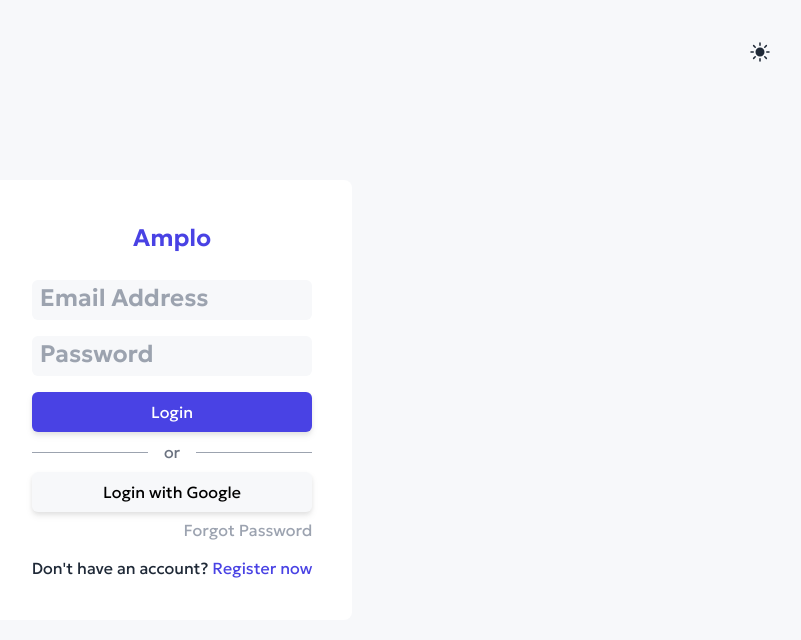
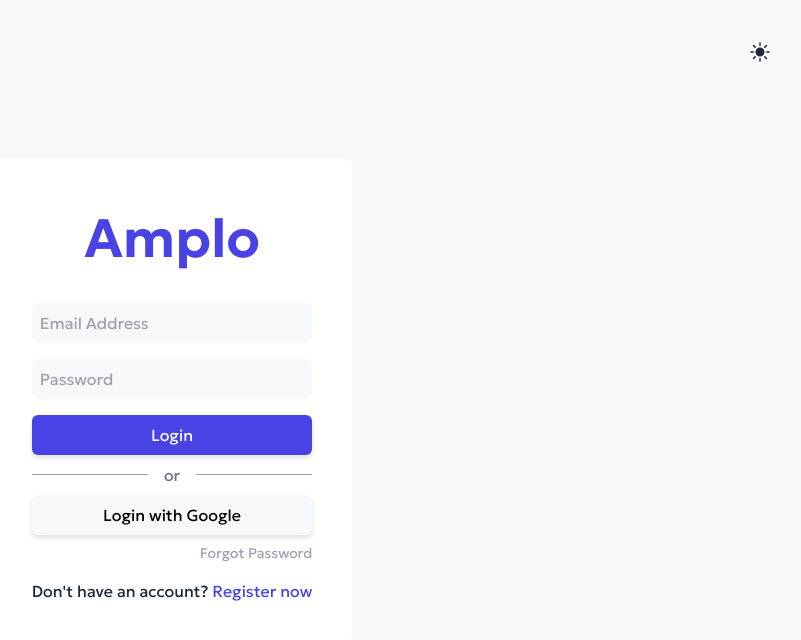
Before and after one commit to b14tz/habitual, a React (Vite) app in the folder client/: page /login in a window 1280 px wide. Shown: the top 640 px of the page, without its empty margins (468-1269 px from the left). Built offline with nearby package versions, Linux system fonts and the light colour scheme; no server answers.

Commit message:
removed context based setup

```diff
--- a/client/src/components/Nav.jsx
+++ b/client/src/components/Nav.jsx
@@ -1,5 +1,4 @@
-import { React, useContext } from 'react'
-import { getCurrentDate } from '../lib/date';
+import { React } from 'react'
 import { SunIcon, MoonIcon, Cog6ToothIcon as SettingsIconSolid } from "@heroicons/react/24/solid";
 import { Cog6ToothIcon as SettingsIconOutline } from "@heroicons/react/24/outline";
 import { HomeIcon as HomeIconSolid} from "@heroicons/react/20/solid";
@@ -7,18 +6,16 @@ import { HomeIcon as HomeIconOutline } from "@heroicons/react/24/outline";
 import { useNavigate } from 'react-router-dom';
 import { auth } from "../lib/firebase";
 import { useAuthState } from "react-firebase-hooks/auth";
-import { SetupContext } from "../contexts/SetupContext";
 
 export default function Nav({darkMode, toggleDarkMode, habits, name, setName}) {
     const navigate = useNavigate()
     const [user] = useAuthState(auth)
-    const {setup} = useContext(SetupContext)
 
     return (
         <>
             <nav>
                 {
-                    (user && !setup)?
+                    (user)?
                     <div className="fixed top-0 left-0 right-0 flex flex-row place-content-between items-start p-10">
                         <button
                             onClick={() => {navigate("/account")}}
--- a/client/src/components/auth/Protected.jsx
+++ b/client/src/components/auth/Protected.jsx
@@ -1,20 +1,15 @@
-import React, {useContext} from 'react'
+import React from 'react'
 import { Navigate } from 'react-router-dom'
-import { auth, logInWithEmailAndPassword, signInWithGoogle } from "../../lib/firebase";
+import { auth } from "../../lib/firebase";
 import { useAuthState } from "react-firebase-hooks/auth";
-import { SetupContext } from '../../contexts/SetupContext';
 
 export default function Protected({ children }) {
   const [ user ] = useAuthState(auth);
-  const {setup} = useContext(SetupContext);
 
   // if the user isn't logged in, redirect them to the login page
   if(!user){
     return <Navigate to="/login" />
   }
-  // if the user hasn't fully set up their account, redirect them to the set up page
-  if(setup){
-    return <Navigate to="/setup" />
-  }
+
   return children
 }
--- a/client/src/contexts/SetupContext.jsx
+++ /dev/null
@@ -1,13 +0,0 @@
-import { createContext, useContext, useState } from "react";
-
-export const SetupContext = createContext(true)
-
-export const SetupContextProvider = ({children, initial}) => {
-    const [setup, setSetup] = useState(initial)
-
-    return (
-        <SetupContext.Provider value={ {setup, setSetup} }>
-            {children}
-        </SetupContext.Provider>
-    )
-}
--- a/client/src/main.jsx
+++ b/client/src/main.jsx
@@ -3,14 +3,11 @@ import ReactDOM from 'react-dom/client'
 import App from './App.jsx'
 import './styles/index.css'
 import { BrowserRouter as Router } from 'react-router-dom'
-import { SetupContextProvider } from './contexts/SetupContext.jsx'
 
 ReactDOM.createRoot(document.getElementById('root')).render(
   <React.StrictMode>
-    <SetupContextProvider initial={true}>
-      <Router>
-        <App />
-      </Router>
-    </SetupContextProvider>
+    <Router>
+      <App />
+    </Router>
   </React.StrictMode>,
 )
--- a/client/src/pages/Login.jsx
+++ b/client/src/pages/Login.jsx
@@ -18,7 +18,7 @@ export default function Login() {
     return (
         <div className="flex justify-center items-center w-full h-screen">
             <div className="flex flex-col bg-white dark:bg-black p-10 rounded-lg">
-                <h3 className="text-purple-1 m-auto mb-6">Amplo</h3>
+                <h1 className="text-purple-1 m-auto mb-6">Amplo</h1>
                 <input
                     type="text"
                     className="p-2 mb-4 rounded-md bg-white-1 dark:bg-black-2"
@@ -49,8 +49,8 @@ export default function Login() {
                 <button className="bg-white-1 text-black mb-2 drop-shadow-md py-2 rounded-md" onClick={signInWithGoogle}>
                     <p>Login with Google</p>
                 </button>
-                <Link to="/reset" className="text-grey-123 text-sm self-end mb-4">
-                    <p className="text-grey-123">Forgot Password</p>
+                <Link to="/reset" className="text-grey-123 self-end mb-4">
+                    <p className="text-grey-123 text-sm">Forgot Password</p>
                 </Link>
                 <p>Don't have an account? <Link to="/register" className="text-purple-1">Register now</Link></p>
             </div>
--- a/client/src/pages/Register.jsx
+++ b/client/src/pages/Register.jsx
@@ -11,8 +11,8 @@ export default function Register() {
     const [email, setEmail] = useState("");
     const [password, setPassword] = useState("");
     const [name, setName] = useState("");
-    const [user, loading, error] = useAuthState(auth);
-    const navigate = useNavigate();
+    const [user, loading] = useAuthState(auth);
+    const navigate = useNavigate()
     const register = () => {
       if (!name) alert("Please enter name");
       registerWithEmailAndPassword(name, email, password);
@@ -24,7 +24,7 @@ export default function Register() {
     return (
         <div className="flex justify-center items-center w-full h-screen">
             <div className="flex flex-col bg-white dark:bg-black p-10 rounded-lg">
-                <h3 className="text-purple-1 m-auto mb-6">Amplo</h3>
+                <h1 className="text-purple-1 m-auto mb-6">Amplo</h1>
                 <input
                     type="text"
                     className="p-2 mb-4 rounded-md bg-white-1 dark:bg-black-2"
--- a/client/src/pages/Setup.jsx
+++ b/client/src/pages/Setup.jsx
@@ -1,8 +1,7 @@
-import React, { useState, useContext } from 'react'
+import React, { useState } from 'react'
 import SetHabits from '../components/setUp/SetHabits'
 import SetName from '../components/setUp/SetName';
 import SetSpecifics from '../components/setUp/SetSpecifics';
-import { SetupContext } from '../contexts/SetupContext';
 //import { ArrowRightCircleIcon, ArrowLeftCircleIcon } from "@heroicons/react/20/solid";
 import { ArrowRightCircleIcon, ArrowLeftCircleIcon } from "@heroicons/react/24/outline";
 import { useNavigate } from 'react-router-dom';
@@ -12,7 +11,6 @@ export default function Setup() {
   const [name, setName] = useState("")
   const [habits, setHabits] = useState([])
   const [page, setPage] = useState(0)
-  const { setup, setSetup } = useContext(SetupContext);
   const navigate = useNavigate();
 
   const pages = [
@@ -22,9 +20,7 @@ export default function Setup() {
   ]
 
   const handleFinishSetup = () => {
-    setSetup(false)
     navigate("/")
-    console.log(setup)
   }
 
   return (
--- a/client/src/styles/index.css
+++ b/client/src/styles/index.css
@@ -28,13 +28,19 @@ h2 {
     font-size: 2.25rem;
 }
 
-h3,h4,h5,h6, ::placeholder, .input-text {
+h3,h4,h5,h6 {
     font-family: 'Geologica', sans-serif;
     font-weight: 600;
     font-size: 1.5rem;
 }
 
-p {
+::placeholder.setup, .input-text.setup {
+    font-family: 'Geologica', sans-serif;
+    font-weight: 600;
+    font-size: 1.5rem;
+}
+
+p, ::placeholder, .input-text {
     font-family: 'Geologica', sans-serif;
     font-weight: 400;
     font-size: 1rem;
```
